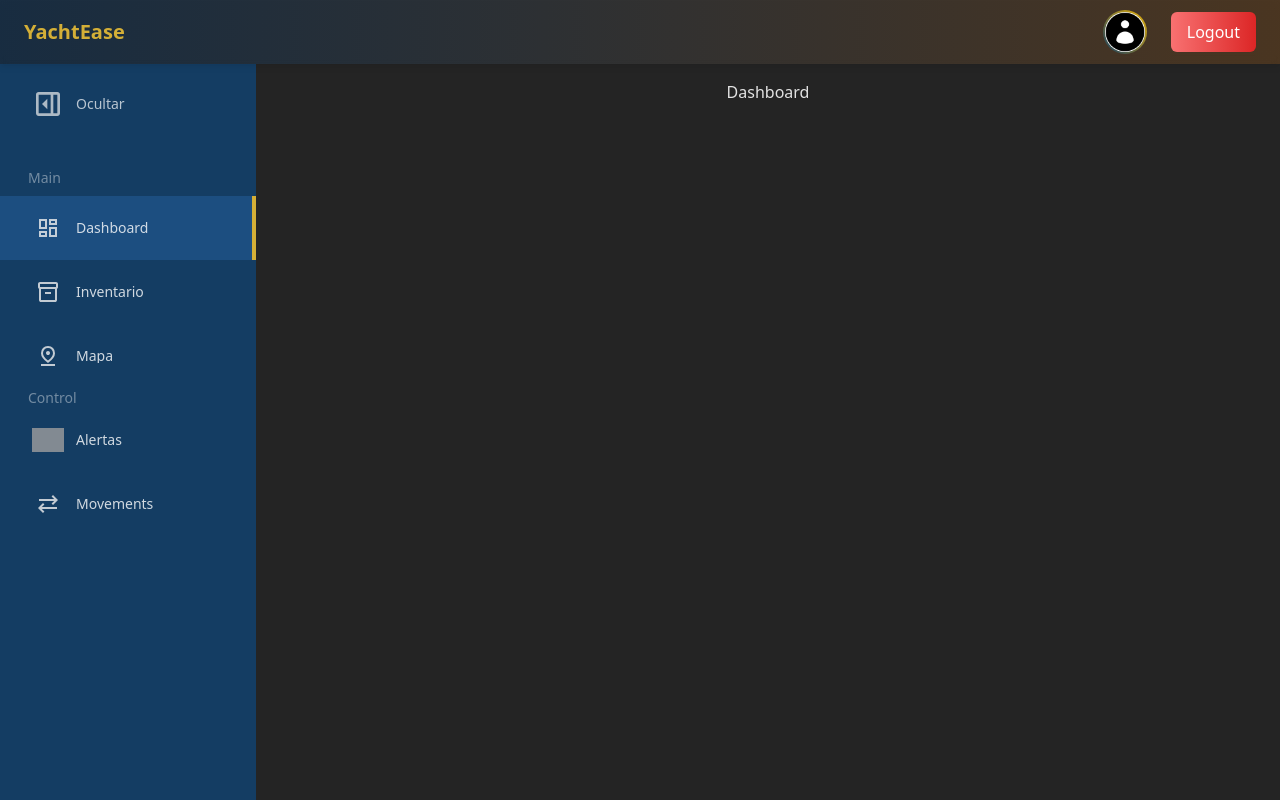
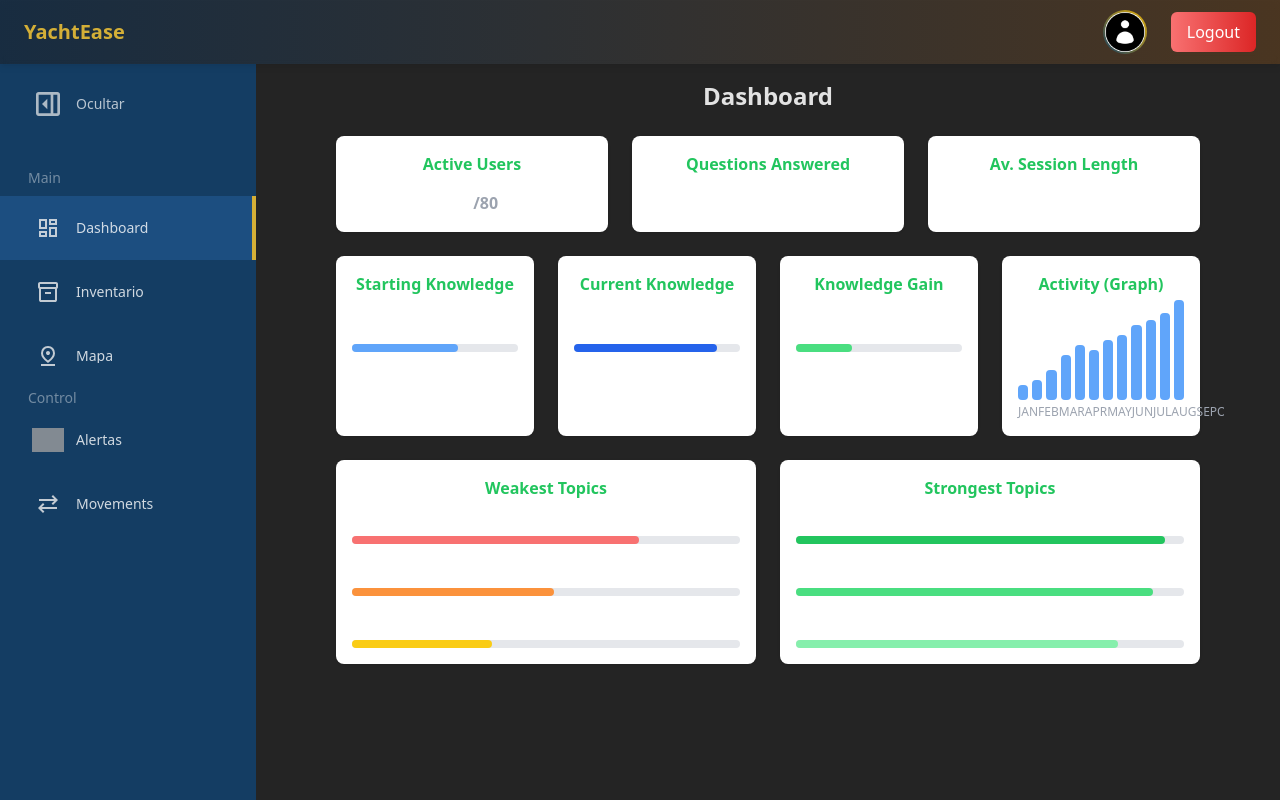
Before and after one commit to jp99-9/YachtEaseFront, a React (Vite) app: page /Dashboard in a window 1280 px wide. Built offline with nearby package versions, Linux system fonts and the light colour scheme; grey boxes are pictures that could not be loaded.

Commit message:
modificamos inventory card, dashboard e inventario

```diff
--- a/src/paginas/Dashboard.jsx
+++ b/src/paginas/Dashboard.jsx
@@ -1,20 +1,125 @@
 import { useState } from "react";
 import { MainLayout } from "../componentes/MainLayout";
 
-
-
 export function Dashboard() {
-
-
-
     return (
         <MainLayout className="">
             <main className="p-6 overflow-y-auto">
-                <h1 className="text-center">Dashboard</h1>
+                <h1 className="text-center text-2xl font-bold mb-6">Dashboard</h1>
+                <div className="grid grid-cols-1 md:grid-cols-3 gap-6 mb-6">
+                    <div className="bg-white rounded-lg shadow p-4 flex flex-col items-center">
+                        <span className="font-semibold text-green-500">Active Users</span>
+                        <span className="text-2xl font-bold mt-2">27<span className="text-gray-400 text-base">/80</span></span>
+                    </div>
+                    <div className="bg-white rounded-lg shadow p-4 flex flex-col items-center">
+                        <span className="font-semibold text-green-500">Questions Answered</span>
+                        <span className="text-2xl font-bold mt-2">3,298</span>
+                    </div>
+                    <div className="bg-white rounded-lg shadow p-4 flex flex-col items-center">
+                        <span className="font-semibold text-green-500">Av. Session Length</span>
+                        <span className="text-2xl font-bold mt-2">2m 34s</span>
+                    </div>
+                </div>
+                <div className="grid grid-cols-1 md:grid-cols-4 gap-6 mb-6">
+                    <div className="bg-white rounded-lg shadow p-4 flex flex-col items-center">
+                        <span className="font-semibold text-green-500">Starting Knowledge</span>
+                        <span className="text-2xl font-bold mt-2">64%</span>
+                        <div className="w-full h-2 bg-gray-200 rounded mt-2">
+                            <div className="h-2 bg-blue-400 rounded" style={{ width: '64%' }}></div>
+                        </div>
+                    </div>
+                    <div className="bg-white rounded-lg shadow p-4 flex flex-col items-center">
+                        <span className="font-semibold text-green-500">Current Knowledge</span>
+                        <span className="text-2xl font-bold mt-2">86%</span>
+                        <div className="w-full h-2 bg-gray-200 rounded mt-2">
+                            <div className="h-2 bg-blue-600 rounded" style={{ width: '86%' }}></div>
+                        </div>
+                    </div>
+                    <div className="bg-white rounded-lg shadow p-4 flex flex-col items-center">
+                        <span className="font-semibold text-green-500">Knowledge Gain</span>
+                        <span className="text-2xl font-bold mt-2">+34%</span>
+                        <div className="w-full h-2 bg-gray-200 rounded mt-2">
+                            <div className="h-2 bg-green-400 rounded" style={{ width: '34%' }}></div>
+                        </div>
+                    </div>
+                    <div className="bg-white rounded-lg shadow p-4 flex flex-col items-center col-span-1 md:col-span-1 w-full">
+                        <span className="font-semibold text-green-500">Activity (Graph)</span>
+                        {/* Simple bar chart placeholder */}
+                        <div className="flex items-end h-24 w-full gap-1 mt-2">
+                            {[60, 80, 120, 180, 220, 200, 240, 260, 300, 320, 350, 400].map((v, i) => (
+                                <div key={i} className="bg-blue-400 rounded w-2 md:w-3" style={{ height: `${v / 4}px` }}></div>
+                            ))}
+                        </div>
+                        <div className="flex justify-between w-full text-xs text-gray-400 mt-1">
+                            {['JAN','FEB','MAR','APR','MAY','JUN','JUL','AUG','SEP','OCT','NOV','DEC'].map((m, i) => (
+                                <span key={i}>{m}</span>
+                            ))}
+                        </div>
+                    </div>
+                </div>
+                <div className="grid grid-cols-1 md:grid-cols-2 gap-6">
+                    <div className="bg-white rounded-lg shadow p-4">
+                        <span className="font-semibold block mb-2 text-green-500">Weakest Topics</span>
+                        <div className="mb-4">
+                            <div className="flex justify-between mb-1">
+                                <span>Food Safety</span>
+                                <span>74% Correct</span>
+                            </div>
+                            <div className="w-full h-2 bg-gray-200 rounded">
+                                <div className="h-2 bg-red-400 rounded" style={{ width: '74%' }}></div>
+                            </div>
+                        </div>
+                        <div className="mb-4">
+                            <div className="flex justify-between mb-1">
+                                <span>Compliance Basics Procedures</span>
+                                <span>52% Correct</span>
+                            </div>
+                            <div className="w-full h-2 bg-gray-200 rounded">
+                                <div className="h-2 bg-orange-400 rounded" style={{ width: '52%' }}></div>
+                            </div>
+                        </div>
+                        <div>
+                            <div className="flex justify-between mb-1">
+                                <span>Company Networking</span>
+                                <span>36% Correct</span>
+                            </div>
+                            <div className="w-full h-2 bg-gray-200 rounded">
+                                <div className="h-2 bg-yellow-400 rounded" style={{ width: '36%' }}></div>
+                            </div>
+                        </div>
+                    </div>
+                    <div className="bg-white rounded-lg shadow p-4">
+                        <span className="font-semibold block mb-2 text-green-500">Strongest Topics</span>
+                        <div className="mb-4">
+                            <div className="flex justify-between mb-1">
+                                <span>Covid Protocols</span>
+                                <span>95% Correct</span>
+                            </div>
+                            <div className="w-full h-2 bg-gray-200 rounded">
+                                <div className="h-2 bg-green-500 rounded" style={{ width: '95%' }}></div>
+                            </div>
+                        </div>
+                        <div className="mb-4">
+                            <div className="flex justify-between mb-1">
+                                <span>Cyber Security Basics</span>
+                                <span>92% Correct</span>
+                            </div>
+                            <div className="w-full h-2 bg-gray-200 rounded">
+                                <div className="h-2 bg-green-400 rounded" style={{ width: '92%' }}></div>
+                            </div>
+                        </div>
+                        <div>
+                            <div className="flex justify-between mb-1">
+                                <span>Social Media Policies</span>
+                                <span>83% Correct</span>
+                            </div>
+                            <div className="w-full h-2 bg-gray-200 rounded">
+                                <div className="h-2 bg-green-300 rounded" style={{ width: '83%' }}></div>
+                            </div>
+                        </div>
+                    </div>
+                </div>
             </main>
-
-
         </MainLayout>
-
     );
 }
--- a/src/paginas/Inventario.jsx
+++ b/src/paginas/Inventario.jsx
@@ -76,10 +76,8 @@ export function Inventario() {
 
     return (
         <MainLayout >
-
-            <div className="flex flex-col">
-
-                <div className="p-6">
+            <div className="flex flex-col min-h-screen">
+                <div className="p-6 flex-grow">
                     <div className="flex flex-col md:flex-row md:items-center md:justify-between gap-4 mb-6">
                         <input
                             type="text"
@@ -104,7 +102,6 @@ export function Inventario() {
                             <select
                                 value={filters.type_id}
                                 onChange={(e) => handleChange('type_id', e.target.value)}
-
                                 className="border border-gray-300 rounded px-4 py-2"
                             >
                                 <option value="">Todos los tipos</option>
@@ -149,9 +146,12 @@ export function Inventario() {
                         </div>
                     }
                     {items.length === 0 && !loading && (
-                        <p className="text-center text-gray-400 mt-10">No se encontraron ítems</p>
+                        <p className="text-center text-gray-400 mt-10">No se encontraron ítems.</p>
                     )}
-                    <div className="flex justify-center items-center gap-2 mt-6">
+                </div>
+
+                <div className="mt-auto">
+                    <div className="py-4 px-6 flex justify-center items-center gap-2">
                         <button
                             disabled={pagination.current_page === 1}
                             onClick={() => handlePageChange(pagination.current_page - 1)}
@@ -170,12 +170,11 @@ export function Inventario() {
                             Siguiente →
                         </button>
                     </div>
+                </div>
 
-
-                    <button className="fixed bottom-6 right-6 rounded-full px-6 py-3 text-lg shadow-lg bg-blue-600 text-white hover:bg-blue-700">
-                        ➕ Agregar ítem
-                    </button>
-                </div>
+                <button className="fixed bottom-6 right-6 rounded-full px-6 py-3 text-lg shadow-lg bg-blue-600 text-white hover:bg-blue-700">
+                    ➕ Agregar ítem
+                </button>
             </div>
         </MainLayout>
     )
```
Also changed, not shown: src/componentes/InventoryCard.jsx (+48 -17 lines).
